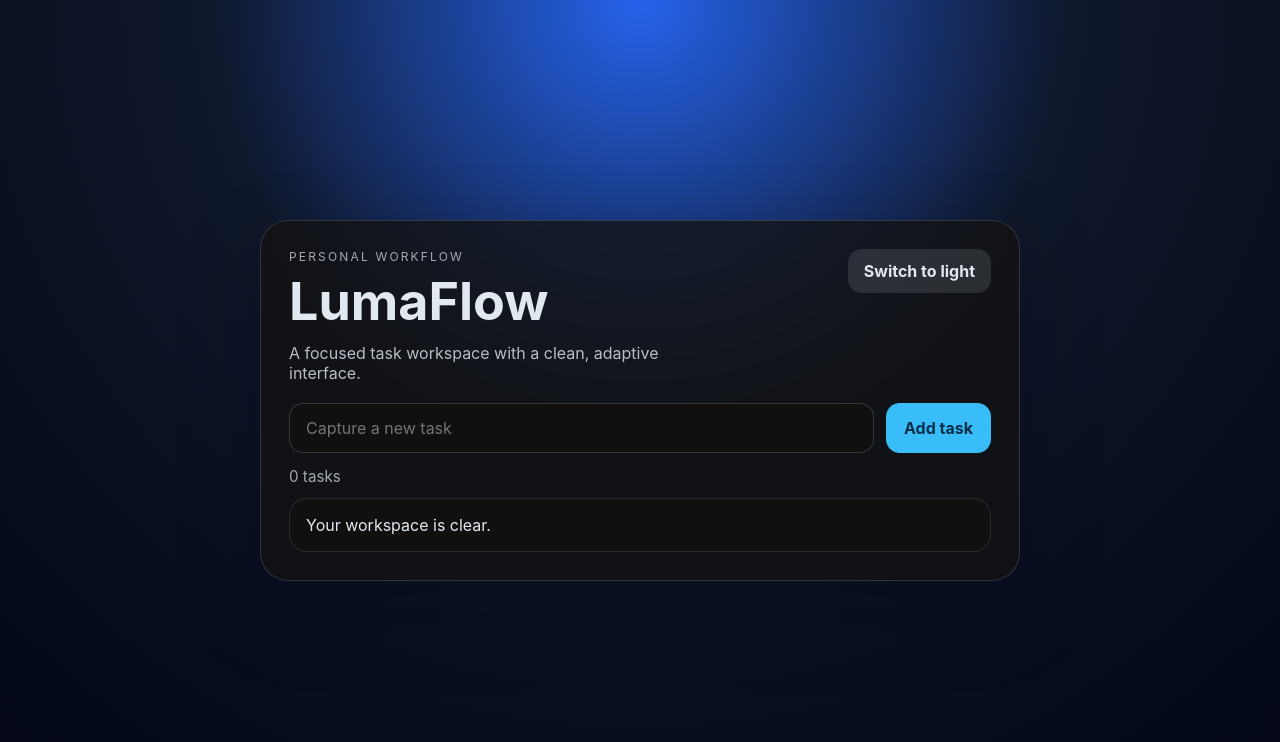
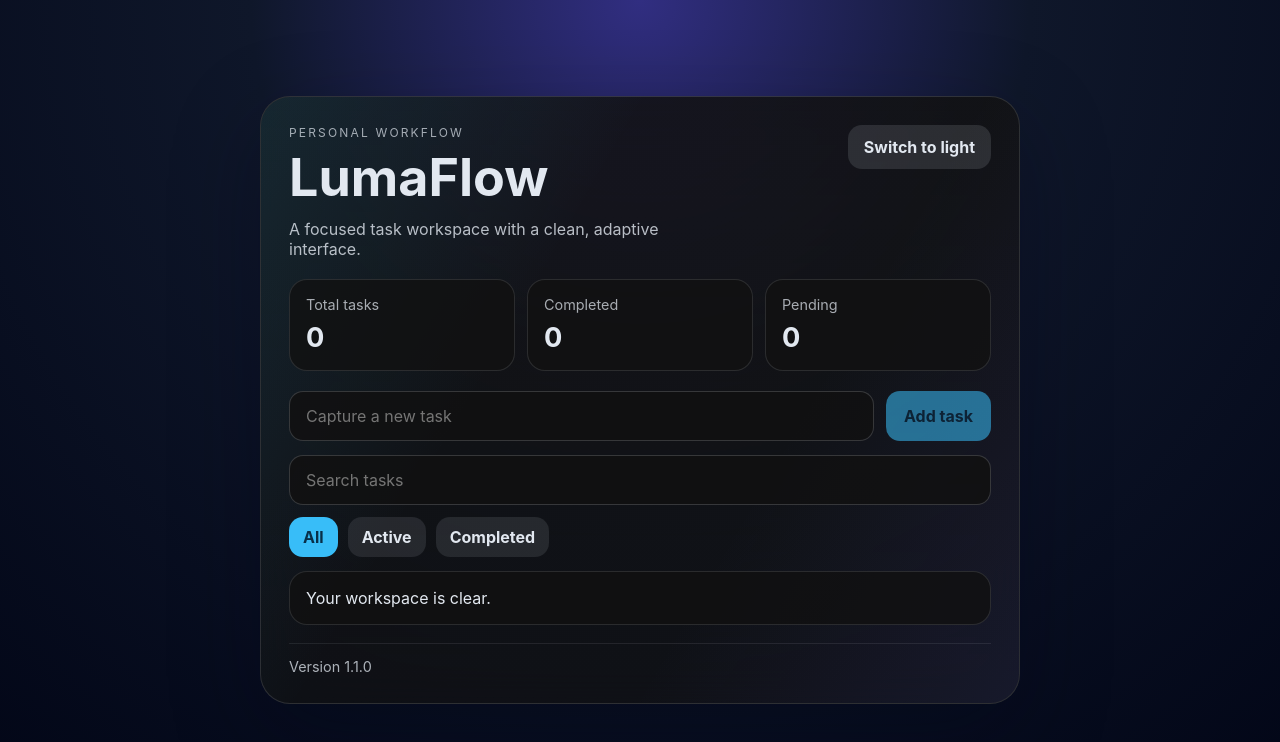
Before and after one commit to YigitEfe-DEV/smart-to-do, a React (Vite) app: page / in a window 1280 px wide. Shown: the top 742 px of the page. Built offline with nearby package versions, Linux system fonts and the light colour scheme.

Commit message:
Add task management features

```diff
--- a/package.json
+++ b/package.json
@@ -1,7 +1,7 @@
 {
   "name": "lumaflow",
   "private": true,
-  "version": "1.0.0",
+  "version": "1.1.0",
   "type": "module",
   "scripts": {
     "dev": "vite",
--- a/src/App.jsx
+++ b/src/App.jsx
@@ -2,6 +2,7 @@ import { useEffect, useMemo, useState } from 'react';
 
 const STORAGE_KEY = 'task-manager-tasks';
 const THEME_KEY = 'task-manager-theme';
+const VERSION = '1.1.0';
 
 function readStoredTasks() {
   try {
@@ -19,6 +20,11 @@ function readStoredTheme() {
 export default function App() {
   const [tasks, setTasks] = useState(readStoredTasks);
   const [taskText, setTaskText] = useState('');
+  const [editText, setEditText] = useState('');
+  const [editingId, setEditingId] = useState(null);
+  const [filter, setFilter] = useState('all');
+  const [search, setSearch] = useState('');
+  const [isLoading, setIsLoading] = useState(true);
   const [theme, setTheme] = useState(readStoredTheme);
 
   useEffect(() => {
@@ -30,29 +36,97 @@ export default function App() {
     document.documentElement.dataset.theme = theme;
   }, [theme]);
 
-  const remaining = useMemo(
-    () => tasks.length,
-    [tasks.length],
-  );
+  useEffect(() => {
+    const timer = window.setTimeout(() => setIsLoading(false), 900);
+    return () => window.clearTimeout(timer);
+  }, []);
+
+  const normalizedSearch = search.trim().toLowerCase();
+
+  const filteredTasks = useMemo(() => {
+    return tasks.filter((task) => {
+      const matchesFilter =
+        filter === 'all' ||
+        (filter === 'active' && !task.completed) ||
+        (filter === 'completed' && task.completed);
+      const matchesSearch =
+        normalizedSearch.length === 0 ||
+        task.text.toLowerCase().includes(normalizedSearch);
+      return matchesFilter && matchesSearch;
+    });
+  }, [tasks, filter, normalizedSearch]);
+
+  const stats = useMemo(() => {
+    const completed = tasks.filter((task) => task.completed).length;
+    const pending = tasks.length - completed;
+    return {
+      total: tasks.length,
+      completed,
+      pending,
+    };
+  }, [tasks]);
 
   const addTask = (event) => {
     event.preventDefault();
     const text = taskText.trim();
     if (!text) return;
     setTasks((current) => [
-      { id: crypto.randomUUID(), text },
+      { id: crypto.randomUUID(), text, completed: false },
       ...current,
     ]);
     setTaskText('');
   };
 
+  const startEdit = (task) => {
+    setEditingId(task.id);
+    setEditText(task.text);
+  };
+
+  const cancelEdit = () => {
+    setEditingId(null);
+    setEditText('');
+  };
+
+  const saveEdit = (event) => {
+    event.preventDefault();
+    const text = editText.trim();
+    if (!text) return;
+    setTasks((current) =>
+      current.map((task) =>
+        task.id === editingId ? { ...task, text } : task,
+      ),
+    );
+    cancelEdit();
+  };
+
   const deleteTask = (id) => {
-    setTasks((current) => current.filter((task) => task.id !== id));
+    const task = tasks.find((item) => item.id === id);
+    const confirmed = window.confirm(
+      `Remove "${task?.text ?? 'this task'}"?`,
+    );
+    if (!confirmed) return;
+    setTasks((current) => current.filter((item) => item.id !== id));
+  };
+
+  const toggleCompleted = (id) => {
+    setTasks((current) =>
+      current.map((task) =>
+        task.id === id ? { ...task, completed: !task.completed } : task,
+      ),
+    );
   };
 
   return (
     <main className="page">
       <section className="panel">
+        {isLoading && (
+          <div className="loading-overlay" aria-live="polite" aria-busy="true">
+            <div className="loading-card">
+              <div className="spinner" />
+              <span>Loading workspace</span>
+            </div>
+          </div>
+        )}
         <div className="hero">
           <div>
             <p className="eyebrow">Personal workflow</p>
@@ -66,6 +140,21 @@ export default function App() {
           </button>
         </div>
 
+        <div className="stats-grid" aria-label="Task statistics">
+          <article className="stat-card">
+            <span>Total tasks</span>
+            <strong>{stats.total}</strong>
+          </article>
+          <article className="stat-card">
+            <span>Completed</span>
+            <strong>{stats.completed}</strong>
+          </article>
+          <article className="stat-card">
+            <span>Pending</span>
+            <strong>{stats.pending}</strong>
+          </article>
+        </div>
+
         <form className="composer" onSubmit={addTask}>
           <input
             value={taskText}
@@ -73,25 +162,93 @@ export default function App() {
             placeholder="Capture a new task"
             aria-label="New task"
           />
-          <button type="submit">Add task</button>
+          <button type="submit" disabled={!taskText.trim()}>
+            Add task
+          </button>
         </form>
 
-        <div className="meta">{remaining} tasks</div>
+        <div className="toolbar">
+          <input
+            className="search"
+            value={search}
+            onChange={(e) => setSearch(e.target.value)}
+            placeholder="Search tasks"
+            aria-label="Search tasks"
+          />
+          <div className="filters" role="tablist" aria-label="Task filters">
+            {[
+              ['all', 'All'],
+              ['active', 'Active'],
+              ['completed', 'Completed'],
+            ].map(([value, label]) => (
+              <button
+                key={value}
+                type="button"
+                className={filter === value ? 'filter active' : 'filter'}
+                onClick={() => setFilter(value)}
+              >
+                {label}
+              </button>
+            ))}
+          </div>
+        </div>
 
         <ul className="list">
-          {tasks.length === 0 ? (
+          {filteredTasks.length === 0 ? (
             <li className="empty">Your workspace is clear.</li>
           ) : (
-            tasks.map((task) => (
-              <li key={task.id} className="item">
-                <span>{task.text}</span>
-                <button type="button" onClick={() => deleteTask(task.id)}>
-                  Remove
-                </button>
-              </li>
-            ))
+            filteredTasks.map((task) =>
+              editingId === task.id ? (
+                <li key={task.id} className="item editing">
+                  <form className="edit-form" onSubmit={saveEdit}>
+                    <input
+                      value={editText}
+                      onChange={(e) => setEditText(e.target.value)}
+                      autoFocus
+                      aria-label="Edit task"
+                    />
+                    <div className="item-actions">
+                      <button type="submit" disabled={!editText.trim()}>
+                        Save
+                      </button>
+                      <button type="button" onClick={cancelEdit}>
+                        Cancel
+                      </button>
+                    </div>
+                  </form>
+                </li>
+              ) : (
+                <li
+                  key={task.id}
+                  className={task.completed ? 'item completed' : 'item'}
+                >
+                  <button
+                    type="button"
+                    className="check"
+                    onClick={() => toggleCompleted(task.id)}
+                    aria-label={
+                      task.completed ? 'Mark as active' : 'Mark as completed'
+                    }
+                  >
+                    {task.completed ? '✓' : '○'}
+                  </button>
+                  <span>{task.text}</span>
+                  <div className="item-actions">
+                    <button type="button" onClick={() => startEdit(task)}>
+                      Edit
+                    </button>
+                    <button type="button" onClick={() => deleteTask(task.id)}>
+                      Remove
+                    </button>
+                  </div>
+                </li>
+              ),
+            )
           )}
         </ul>
+        <footer className="footer">
+          <span>Version {VERSION}</span>
+        </footer>
       </section>
     </main>
   );
--- a/src/styles.css
+++ b/src/styles.css
@@ -2,14 +2,14 @@
   color-scheme: dark;
   font-family: Inter, system-ui, sans-serif;
   background:
-    radial-gradient(circle at top, #2563eb 0, #0f172a 42%, #020617 100%);
+    radial-gradient(circle at top, #312e81 0, #0f172a 38%, #020617 100%);
   color: #e2e8f0;
 }
 
 :root[data-theme="light"] {
   color-scheme: light;
   background:
-    radial-gradient(circle at top, #dbeafe 0, #f8fafc 45%, #e2e8f0 100%);
+    radial-gradient(circle at top, #dbeafe 0, #f8fafc 46%, #e2e8f0 100%);
   color: #0f172a;
 }
 
@@ -35,16 +35,28 @@ input {
 }
 
 .panel {
+  position: relative;
   width: min(760px, 100%);
-  border-radius: 28px;
+  border-radius: 30px;
   padding: 28px;
-  background: color-mix(in srgb, Canvas 78%, transparent);
-  border: 1px solid color-mix(in srgb, currentColor 16%, transparent);
+  background:
+    linear-gradient(180deg, color-mix(in srgb, Canvas 86%, transparent), color-mix(in srgb, Canvas 72%, transparent));
+  border: 1px solid color-mix(in srgb, currentColor 14%, transparent);
   backdrop-filter: blur(18px);
-  box-shadow: 0 30px 80px rgba(2, 6, 23, 0.28);
+  box-shadow: 0 28px 90px rgba(2, 6, 23, 0.3);
+  overflow: hidden;
+}
+
+.panel::before {
+  content: "";
+  position: absolute;
+  inset: 0;
+  background: linear-gradient(120deg, rgba(56, 189, 248, 0.12), transparent 35%, transparent 65%, rgba(99, 102, 241, 0.1));
+  pointer-events: none;
 }
 
 .hero {
+  position: relative;
   display: flex;
   justify-content: space-between;
   gap: 16px;
@@ -71,9 +83,37 @@ h1 {
   opacity: 0.8;
 }
 
+.stats-grid {
+  position: relative;
+  display: grid;
+  grid-template-columns: repeat(3, minmax(0, 1fr));
+  gap: 12px;
+  margin-bottom: 18px;
+}
+
+.stat-card {
+  border-radius: 18px;
+  padding: 16px;
+  background: color-mix(in srgb, Canvas 84%, transparent);
+  border: 1px solid color-mix(in srgb, currentColor 12%, transparent);
+}
+
+.stat-card span {
+  display: block;
+  opacity: 0.72;
+  font-size: 0.9rem;
+}
+
+.stat-card strong {
+  display: block;
+  margin-top: 8px;
+  font-size: 1.7rem;
+}
+
 .theme-toggle,
 .composer button,
-.item button {
+.item button,
+.filter {
   border: 0;
   border-radius: 14px;
   cursor: pointer;
@@ -87,6 +127,7 @@ h1 {
 }
 
 .composer {
+  position: relative;
   display: flex;
   gap: 12px;
   margin: 20px 0 14px;
@@ -107,13 +148,45 @@ h1 {
   color: #082f49;
 }
 
-.meta {
-  margin-bottom: 12px;
-  opacity: 0.7;
-  font-size: 0.95rem;
+.composer button:disabled {
+  opacity: 0.55;
+  cursor: not-allowed;
+}
+
+.toolbar {
+  position: relative;
+  display: grid;
+  gap: 12px;
+  margin-bottom: 14px;
+}
+
+.search {
+  padding: 14px 16px;
+  border-radius: 14px;
+  border: 1px solid color-mix(in srgb, currentColor 18%, transparent);
+  background: color-mix(in srgb, Canvas 88%, transparent);
+  color: inherit;
+}
+
+.filters {
+  display: flex;
+  flex-wrap: wrap;
+  gap: 10px;
+}
+
+.filter {
+  padding: 10px 14px;
+  background: color-mix(in srgb, currentColor 10%, transparent);
+  color: inherit;
+}
+
+.filter.active {
+  background: #38bdf8;
+  color: #082f49;
 }
 
 .list {
+  position: relative;
   list-style: none;
   padding: 0;
   margin: 0;
@@ -124,26 +197,120 @@ h1 {
 .item,
 .empty {
   display: flex;
+  align-items: center;
   justify-content: space-between;
   gap: 12px;
-  align-items: center;
   padding: 16px;
   border-radius: 18px;
   background: color-mix(in srgb, Canvas 82%, transparent);
   border: 1px solid color-mix(in srgb, currentColor 12%, transparent);
 }
 
+.item.completed {
+  opacity: 0.72;
+}
+
+.item.completed span {
+  text-decoration: line-through;
+}
+
+.item.editing {
+  flex-direction: column;
+  align-items: stretch;
+}
+
+.edit-form {
+  display: flex;
+  gap: 12px;
+}
+
+.edit-form input {
+  flex: 1;
+  padding: 14px 16px;
+  border-radius: 14px;
+  border: 1px solid color-mix(in srgb, currentColor 18%, transparent);
+  background: color-mix(in srgb, Canvas 88%, transparent);
+  color: inherit;
+}
+
+.item-actions {
+  display: flex;
+  gap: 10px;
+  flex-wrap: wrap;
+  margin-left: auto;
+}
+
 .item button {
   padding: 10px 14px;
+  background: color-mix(in srgb, currentColor 12%, transparent);
+  color: inherit;
+}
+
+.item .check {
+  width: 40px;
+  height: 40px;
+  border-radius: 999px;
+  background: color-mix(in srgb, currentColor 12%, transparent);
   background: #fb7185;
   color: #881337;
 }
 
+.loading-overlay {
+  position: absolute;
+  inset: 0;
+  display: grid;
+  place-items: center;
+  background: color-mix(in srgb, Canvas 62%, transparent);
+  backdrop-filter: blur(10px);
+  z-index: 2;
+}
+
+.loading-card {
+  display: inline-flex;
+  align-items: center;
+  gap: 12px;
+  padding: 16px 18px;
+  border-radius: 18px;
+  background: color-mix(in srgb, Canvas 92%, transparent);
+  border: 1px solid color-mix(in srgb, currentColor 14%, transparent);
+  box-shadow: 0 18px 50px rgba(2, 6, 23, 0.15);
+}
+
+.spinner {
+  width: 18px;
+  height: 18px;
+  border-radius: 999px;
+  border: 2px solid color-mix(in srgb, currentColor 18%, transparent);
+  border-top-color: #38bdf8;
+  animation: spin 0.9s linear infinite;
+}
+
+.footer {
+  position: relative;
+  margin-top: 18px;
+  padding-top: 14px;
+  border-top: 1px solid color-mix(in srgb, currentColor 12%, transparent);
+  opacity: 0.75;
+  font-size: 0.9rem;
+}
+
 @media (max-width: 640px) {
+  .stats-grid {
+    grid-template-columns: 1fr;
+  }
+
   .hero,
   .composer,
-  .item {
+  .edit-form,
+  .item,
+  .item-actions {
     flex-direction: column;
     align-items: stretch;
   }
 }
+
+@keyframes spin {
+  to {
+    transform: rotate(360deg);
+  }
+}
```
Also changed, not shown: 2 other files (tests, documents, lock files or other folders).
